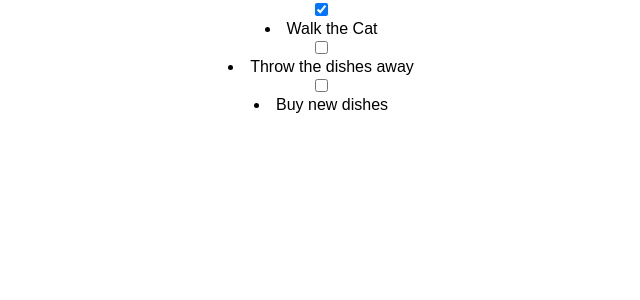
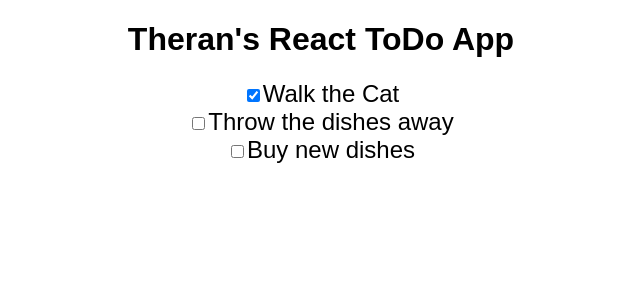
Before and after one commit to theranbrig/react-to-do, a React (Create React App) app: page / in a window 1280 px wide. Shown: the top 300 px of the page, without its empty margins (319-959 px from the left). Built offline with nearby package versions, Linux system fonts and the light colour scheme.

Commit message:
Checkpoint 2 updated

```diff
--- a/public/index.html
+++ b/public/index.html
@@ -1,5 +1,6 @@
 <!DOCTYPE html>
 <html lang="en">
+
 <head>
   <meta charset="utf-8">
   <meta name="viewport" content="width=device-width, initial-scale=1, shrink-to-fit=no">
@@ -19,8 +20,9 @@
       work correctly both with client-side routing and a non-root public URL.
       Learn how to configure a non-root public URL by running `npm run build`.
     -->
-    <title>React App</title>
+  <title>React ToDo App</title>
 </head>
+
 <body>
   <noscript>
     You need to enable JavaScript to run this app.
@@ -37,4 +39,5 @@
       To create a production bundle, use `npm run build` or `yarn build`.
     -->
 </body>
+
 </html>
--- a/src/App.js
+++ b/src/App.js
@@ -6,6 +6,7 @@ class App extends Component {
   constructor(props) {
     super(props);
       this.state = {
+        owner: 'Theran',
         todos: [
           { description: 'Walk the Cat', isCompleted: true },
           { description: 'Throw the dishes away', isCompleted: false },
@@ -17,8 +18,9 @@ class App extends Component {
   render() {
     return (
       <div className="App">
-        { this.state.todos.map((todo, index) =>
-          <ToDo key={index} description={todo.description} isCompleted={todo.isCompleted} />
+        <h1>{this.state.owner}'s React ToDo App</h1>
+        { this.state.todos.map(todo =>
+          <ToDo description={todo.description} isCompleted={todo.isCompleted} />
         )}
       </div>
     );
--- a/src/components/ToDo.js
+++ b/src/components/ToDo.js
@@ -4,8 +4,10 @@ class ToDo extends Component {
     render() {
         return (
             <div>
-                <input type="checkbox" checked={ this.props.isCompleted }/>
-                <li>{ this.props.description }</li>
+                <li>
+                    <input type="checkbox" checked={ this.props.isCompleted }/>
+                    <span>{ this.props.description }</span>
+                </li>
             </div>
         );
     }
--- a/src/index.css
+++ b/src/index.css
@@ -1,5 +1,10 @@
 body {
-  margin: 0;
-  padding: 0;
-  font-family: sans-serif;
+    margin: 0;
+    padding: 0;
+    font-family: sans-serif;
 }
+
+li {
+    list-style: none;
+    font-size: 1.5em;
+}
```
Lines whose indentation alone changed are shown as unchanged.
